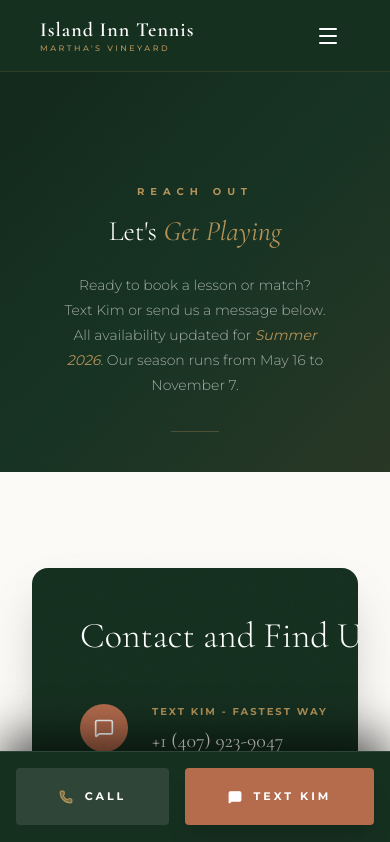
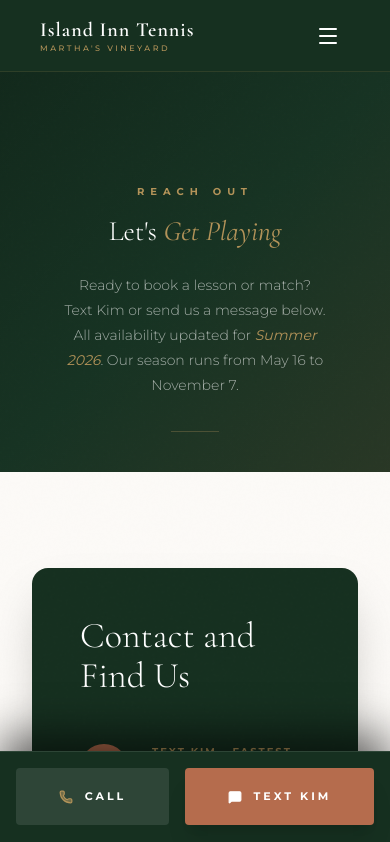
Before and after one commit to moneyladder911/islandinntennis, a React (Vite) app: page /contact in a window 390 px wide. Shown: the top 842 px of the page. Built offline with nearby package versions, Linux system fonts and the light colour scheme.

Commit message:
Add responsive breaking to long text to prevent breaking mobile UI

```diff
--- a/src/components/Contact.tsx
+++ b/src/components/Contact.tsx
@@ -36,8 +36,8 @@ const Contact: React.FC = () => {
                   </div>
                   <div>
                     <div className="text-[10px] font-bold tracking-[2px] uppercase text-gold mb-2">{method.title}</div>
-                    <div className="serif text-xl mb-1">
-                      <a href={method.link} target="_blank" className="text-white hover:text-gold no-underline transition-colors">{method.value}</a>
+                    <div className="serif text-[clamp(16px,4vw,20px)] mb-1 pr-4">
+                      <a href={method.link} target="_blank" className="text-white hover:text-gold no-underline transition-colors break-all sm:break-normal">{method.value}</a>
                     </div>
                     <div className="text-xs text-white/40">{method.note}</div>
                   </div>
```
